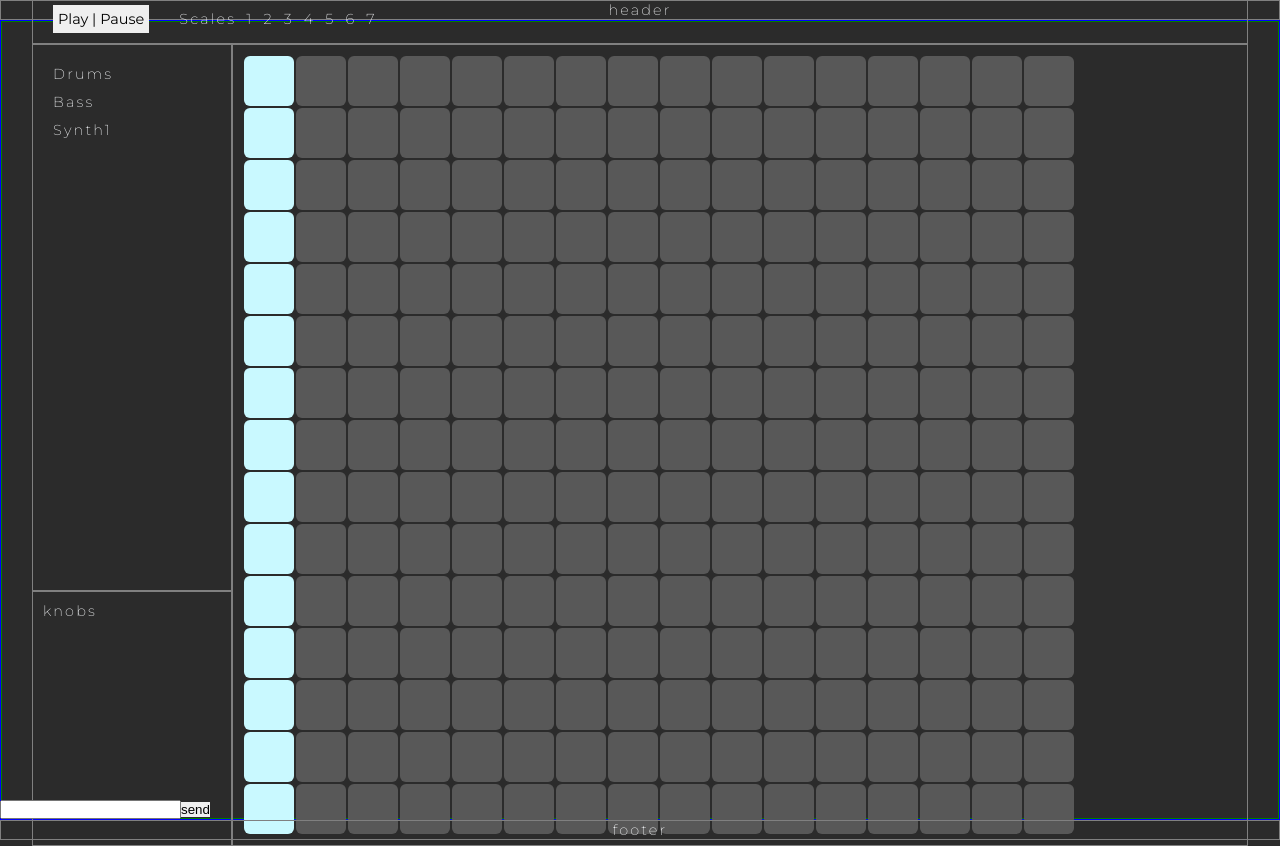
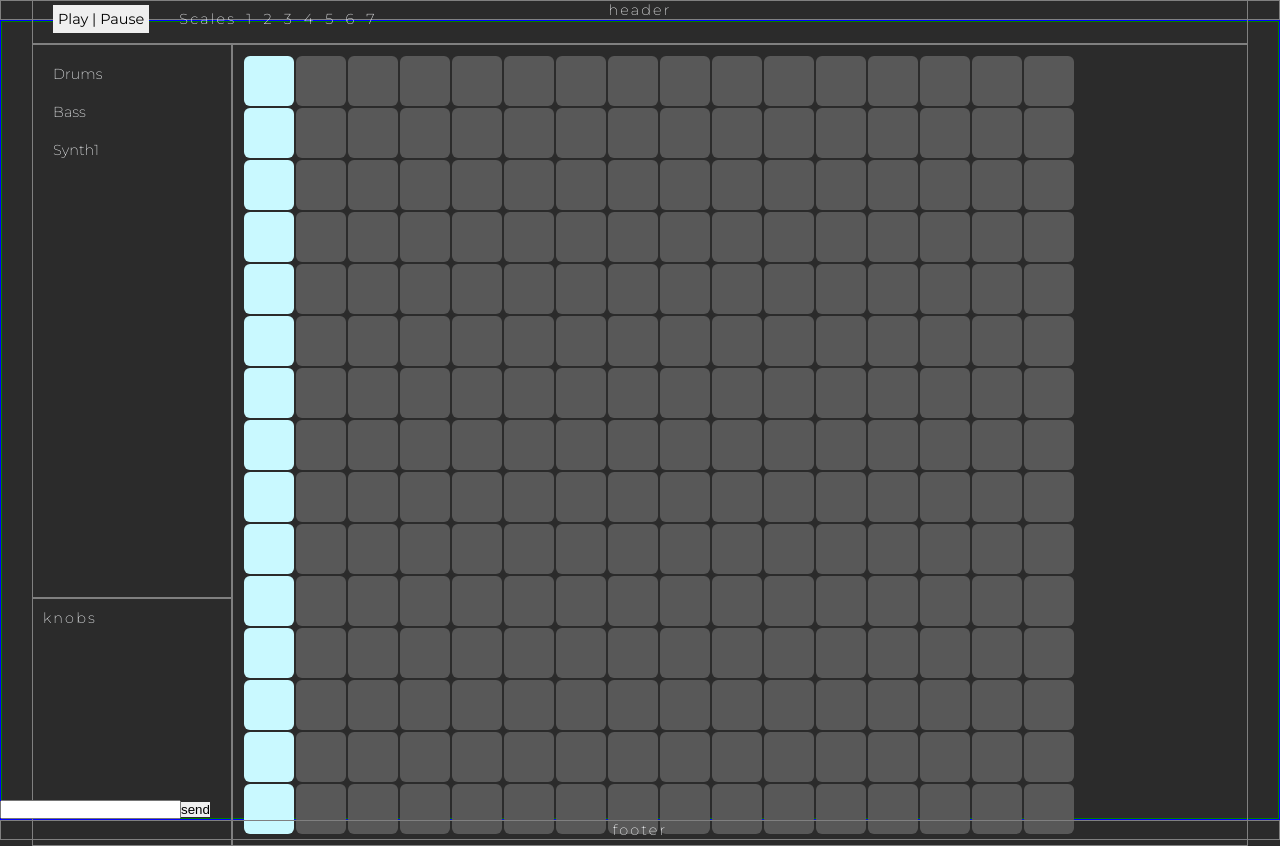
Before and after one commit to csAudioApps/stepSeq, a React app: page / in a window 1280 px wide. Built offline with nearby package versions, Linux system fonts and the light colour scheme; no server answers; the HTML template or start-up script is replaced by a standard one.

Commit message:
fix memory leak in useEffect and add drum grid functionality

```diff
--- a/src/client/components/InstrumentColumn.jsx
+++ b/src/client/components/InstrumentColumn.jsx
@@ -1,13 +1,27 @@
 import React from 'react';
+import * as reducerConstants from '../reducer/reducerConstants'
 
-const InstrumentColumn = ({instruments}) => {
+const InstrumentColumn = ({instruments, dispatch, localUserId}) => {
   // console.log("InstrumentColumn -> instruments", instruments)
   return (
     <div className="InstrumentColumn">
       <ul>{
         instruments
         ? instruments.map((item, i) => {
-            return <li className='instrument-li' key={instruments[i].name}>{instruments[i].name}</li>;
+            return (
+              <div>
+                {/* <li className='instrument-li' key={instruments[i].name}>{instruments[i].name}</li> */}
+                <button className='instrument-btn'
+                  key={instruments[i].name}
+                  onClick={() => dispatch({
+                    type: reducerConstants.SET_SELECTED_INSTRUMENT,
+                    payload: { localUserId: localUserId, instrumentSelected: i }
+                  })}
+                >
+                  {instruments[i].name}
+                </button>
+              </div>
+            )
           })
         : <p>Loading...</p>
       }</ul>
--- a/src/client/containers/MainContainer.jsx
+++ b/src/client/containers/MainContainer.jsx
@@ -70,12 +70,18 @@ const MainContainer = () => {
       }
     });
 
-    const id = uuid.v4();
-    dispatch({type: reducerConstants.ADD_USER, payload: {[id]: { userName: '', instrumentSelected: 1, color: 'red'}}})
+
 
 
     return () => socket.disconnect();
   }, []);
+
+  useEffect(() => {
+    if (!Object.keys(state.users).includes(state.local.localUserId)) {
+    const id = state.local.localUserId;
+    dispatch({type: reducerConstants.ADD_USER, payload: {[id]: { userName: '', instrumentSelected: 1, color: 'red'}}})
+    }
+  }, [state.users, state.local.localUserId])
 
   // Transport and Setup
   useEffect(() => {
@@ -120,7 +126,8 @@ const MainContainer = () => {
   useEffect(() => {
     console.log("D");
     if(drumSynth && drumSynth.current) {
-      const drumNoteArr = ['A-1', null, null, null, 'A-1', null, null, null];
+      // const drumNoteArr = ['A-1', null, null, null, 'A-1', null, null, null];
+      const drumNoteArr = updateNoteArray(state.instruments[0].grid, selectedScale, 0); ;
       const drumSynthSeq = new Tone.Sequence((time, note) => {
         drumSynth.current.triggerAttackRelease(note, "8n", time);
       }, drumNoteArr).start(0);
@@ -129,6 +136,7 @@ const MainContainer = () => {
       return () => drumSynthSeq.dispose();
     }
   }, [state.instruments[0].grid, selectedScale])
+  let gridNumber = state.users[state.local.localUserId] ? state.instruments[state.users[state.local.localUserId].instrumentSelected].grid : 1
 
   return (
     <div className="MainContainer">
@@ -190,12 +198,13 @@ const MainContainer = () => {
         numRows={15}
         numColumns={16}
         curStepColNum={step}
-        // gridState={state.instruments[instrumentSelected].grid}
-        gridState={state.instruments[1].grid}
+        gridState={gridNumber}
+        // gridState={state.instruments[1].grid}
         dispatch={dispatch}
         instruments={state.instruments}
         scales={scales}
         selectedScale={state.local.localScale}
+        localUserId={state.local.localUserId}
         />
       <Footer />
     </div>
--- a/src/client/containers/VisualContainer.jsx
+++ b/src/client/containers/VisualContainer.jsx
@@ -7,7 +7,7 @@ import Knobs from '../components/Knobs';
 const VisualContainer = ({
     scales, selectedScale,
     numRows, numColumns, curStepColNum, gridState, dispatch,
-    instruments,
+    instruments, localUserId
   }) => {
   return (
     <div className="body">
@@ -20,6 +20,8 @@ const VisualContainer = ({
           <div className="column">
             <InstrumentColumn
               instruments={instruments}
+              localUserId={localUserId}
+              dispatch={dispatch}
             />
             <Knobs />
           </div>
--- a/src/client/reducer/reducer.jsx
+++ b/src/client/reducer/reducer.jsx
@@ -8,7 +8,18 @@ export const reducer = (state, action) => {
   // console.log('reducing, state: ', state);
   // console.log('reducing, action: ', action);
   let newState;
+  let instrumentSelected;
+  console.log('action.type: ', action.type)
   switch (action.type) {
+
+    case reducerConstants.SET_LOCAL_USERID:
+      return {
+        ...state,
+        local: {
+          ...state.local,
+          localUserId: action.payload
+        }
+      }
 
     //
     case reducerConstants.SET_NEW_USER:
@@ -18,7 +29,10 @@ export const reducer = (state, action) => {
 
     // payload = state object
     case reducerConstants.SET_STATE_FROM_SOCKET:
-      return {...action.payload};
+      return {
+        ...action.payload,
+        local: state.local
+      };
 
     // payload = user object {string: {username, instrument...}}
     case reducerConstants.ADD_USER:
@@ -50,7 +64,7 @@ export const reducer = (state, action) => {
     // payoad: object with x and y coordinates of grid button: {x: number, y: number}
     case reducerConstants.TOGGLE_GRID_BUTTON:
       // make copy of grid at user's selected instrument
-      const { instrumentSelected } = state.users[state.local.localUserId];
+      instrumentSelected = state.users[state.local.localUserId].instrumentSelected;
       const newGrid = [...state.instruments[instrumentSelected].grid];
 
       // if value is included in grid, remove, else add it and sort array
@@ -88,6 +102,23 @@ export const reducer = (state, action) => {
         socket.emit('updateServerState', newState, socket.id)
         return newState;
 
+      case reducerConstants.SET_SELECTED_INSTRUMENT:
+      console.log('here in reducer!!')
+      instrumentSelected = state.users[state.local.localUserId].instrumentSelected;
+
+        newState = {
+          ...state,
+          users: {
+            ...state.users,
+            [action.payload.localUserId]: {
+              ...state.users[action.payload.localUserId],
+              instrumentSelected: action.payload.instrumentSelected
+            }
+          }
+        }
+        socket.emit('updateServerState', newState, socket.id)
+        return newState;
+
 
       // not working yet
       // case UPDATE_STATUS:
--- a/src/client/reducer/reducerConstants.js
+++ b/src/client/reducer/reducerConstants.js
@@ -10,4 +10,8 @@ export const ADD_USER = 'ADD_USER';
 
 export const REMOVE_USER = 'REMOVE_USER';
 
-export const SET_NEW_USER = 'SET_NEW_USER'
+export const SET_NEW_USER = 'SET_NEW_USER';
+
+export const SET_LOCAL_USERID = 'SET_LOCAL_USERID';
+
+export const SET_SELECTED_INSTRUMENT = 'SET_SELECTED_INSTRUMENT'
--- a/src/client/styles/styles.scss
+++ b/src/client/styles/styles.scss
@@ -133,6 +133,16 @@ ul {
   margin: 0.7em;
 }
 
+.instrument-btn {
+  margin: 0.7em;
+  background-color: transparent;
+  // margin-left: 10px;
+  font-size: 100%;
+  font-family: inherit;
+  color: $superlight;
+  font-weight: 200;
+}
+
 .btn-row-root {
   // border-left: gray;
   // border-left-style: solid;
```
